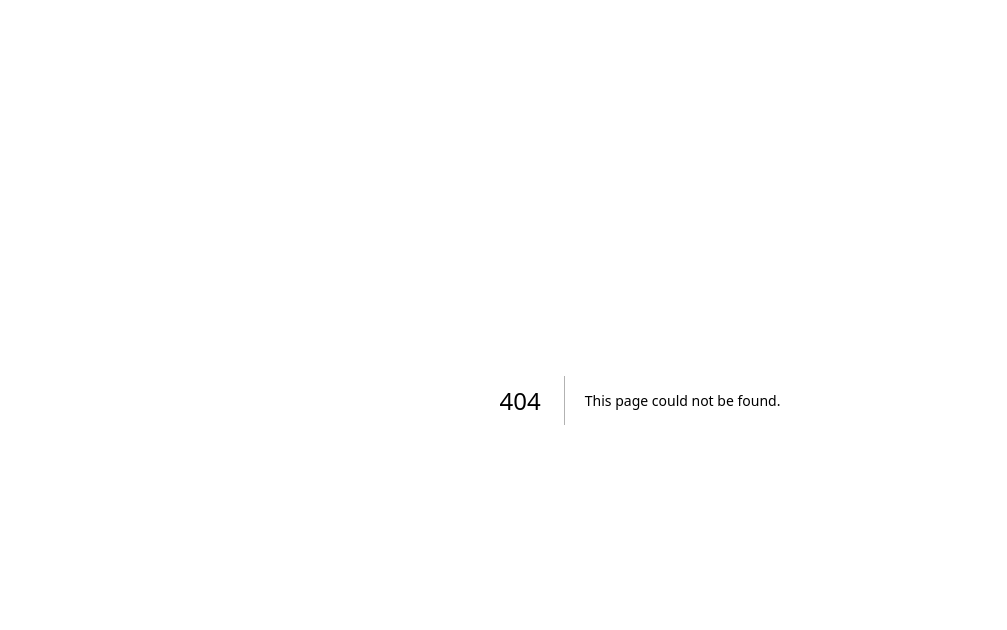
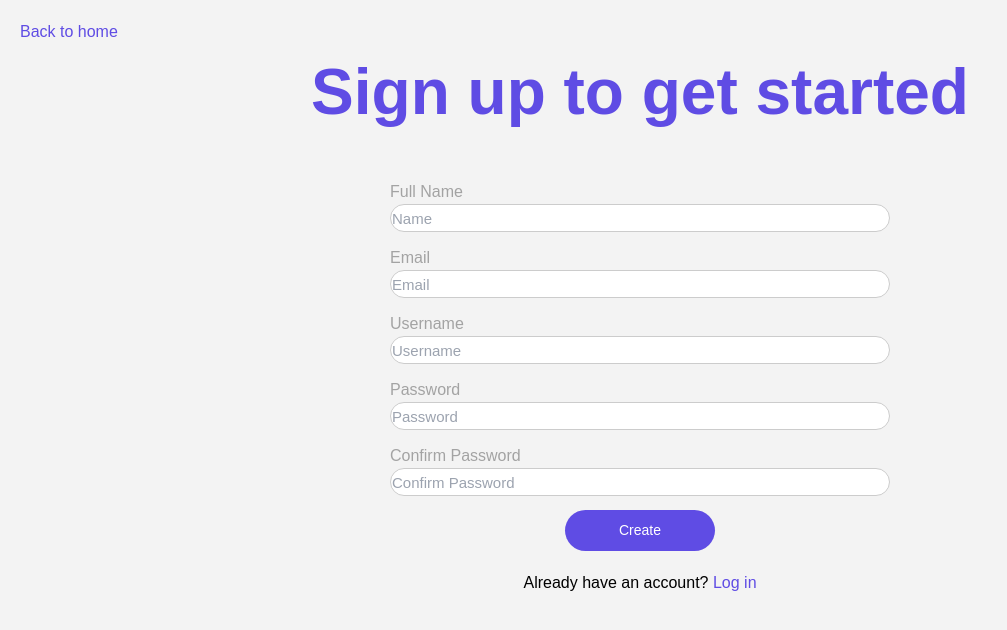
Before and after one commit to Riixardo/TextMaster, a Next.js app in the folder frontend/: page /sign_up in a window 1280 px wide. Before the commit this address had no page. Shown: the top 630 px of the page, without its empty margins (0-1007 px from the left). Built offline with nearby package versions, Linux system fonts and the light colour scheme.

Commit message:
done sign in

```diff
--- /dev/null
+++ b/frontend/pages/login.js
@@ -0,0 +1,64 @@
+import React, { useState } from 'react';
+
+export default function Login() {
+  const [formData, setFormData] = useState({
+    username: '',
+    password: ''
+  });
+
+  const handleChange = (e) => {
+    setFormData({
+      ...formData,
+      [e.target.name]: e.target.value
+    });
+  };
+
+  const handleSubmit = (e) => {
+    e.preventDefault();
+    const { username, password } = formData;
+
+    // Check if all fields are filled
+    if (!username || !password) {
+      alert('Please fill in all fields.');
+      return;
+    }
+
+    // Handle form submission logic
+    alert('Form submitted successfully!');
+  };
+
+  return (
+    <div className="container">
+      <div className="back-link">
+        <a href="/">Back to home</a>
+      </div>
+      <h1>Log in to get started</h1>
+      <form onSubmit={handleSubmit}>
+        <label>
+          Username
+          <input
+            type="text"
+            name="username"
+            placeholder="Username"
+            value={formData.username}
+            onChange={handleChange}
+          />
+        </label>
+        <label>
+          Password
+          <input
+            type="password"
+            name="password"
+            placeholder="Password"
+            value={formData.password}
+            onChange={handleChange}
+          />
+        </label>
+        <div className="button-container">
+          <button type="submit">Log In</button>
+        </div>
+      </form>
+      <p style={{ color: 'black' }}>Don't have an account? <a href="/sign_up">Sign up</a></p>
+    </div>
+  );
+}
--- /dev/null
+++ b/frontend/pages/sign_up.js
@@ -0,0 +1,113 @@
+import React, { useState } from 'react';
+
+export default function SignUp() {
+  const [formData, setFormData] = useState({
+    fullName: '',
+    email: '',
+    username: '',
+    password: '',
+    confirmPassword: ''
+  });
+
+  const handleChange = (e) => {
+    setFormData({
+      ...formData,
+      [e.target.name]: e.target.value
+    });
+  };
+
+  const handleSubmit = (e) => {
+    e.preventDefault();
+    const { fullName, email, username, password, confirmPassword } = formData;
+
+    // Check if all fields are filled
+    if (!fullName || !email || !username || !password || !confirmPassword) {
+      alert('Please fill in all fields.');
+      return;
+    }
+
+    // Check if passwords match
+    if (password !== confirmPassword) {
+      alert('Passwords do not match.');
+      return;
+    }
+
+    if (password.length < 8) {
+      alert('Password must be at least 8 characters long.');
+      return;
+    }
+
+    // Handle form submission logic
+    alert('Form submitted successfully!');
+
+
+  };
+
+  return (
+    <div className="container">
+      <div className="back-link">
+        <a href="/">Back to home</a>
+      </div>
+      <h1>Sign up to get started</h1>
+      <form onSubmit={handleSubmit}>
+        <label>
+          Full Name
+          <input
+            type="text"
+            name="fullName"
+            placeholder="Name"
+            value={formData.fullName}
+            onChange={handleChange}
+          />
+        </label>
+        <label>
+          Email
+          <input
+            type="email"
+            name="email"
+            placeholder="Email"
+
+            value={formData.email}
+            onChange={handleChange}
+          />
+        </label>
+        <label>
+          Username
+          <input
+            type="text"
+            name="username"
+            placeholder="Username"
+            value={formData.username}
+            onChange={handleChange}
+          />
+        </label>
+        <label>
+          Password
+          <input
+            type="password"
+            name="password"
+            placeholder="Password"
+            value={formData.password}
+            onChange={handleChange}
+          />
+        </label>
+        <label>
+          Confirm Password
+          <input
+            type="password"
+            name="confirmPassword"
+            placeholder="Confirm Password"
+            value={formData.confirmPassword}
+            onChange={handleChange}
+          />
+        </label>
+        <div className="button-container">
+            <button type="submit">Create</button>
+        </div>
+
+      </form>
+      <p style={{color:'black'}}>Already have an account? <a href="/login">Log in</a></p>
+
+    </div>
+  );
+}
--- a/frontend/styles/globals.css
+++ b/frontend/styles/globals.css
@@ -51,3 +51,86 @@ body {
   background-color: white;
   color: var(--textmaster-purple);
 }
+
+.container {
+  background-color: #F3F3F3;
+  max-width: 100vw;
+  /* margin: 20px auto 0;  */
+  /* padding: 20px; */
+  display: flex;
+  flex-direction: column;
+  justify-content: flex-start, center;
+  align-items: center;
+  height: 100vh;
+}
+
+.back-link {
+  align-self: flex-start;
+  /* margin-bottom: 40px; */
+  margin-top: 20px;
+  margin-left: 20px;
+  /* Move the back link a little bit to the left */
+}
+
+h1 {
+  color: #5f4ce4;
+  font-size: 64px;
+  margin-bottom: 40px;
+  font-weight: bold;
+}
+
+form {
+  width: 100%;
+  max-width: 500px;
+  display: flex;
+  flex-direction: column;
+}
+
+label {
+  font-size: 16px;
+  margin-bottom: 10px;
+  color: #a3a3a3;
+}
+
+input {
+  height: 50%;
+  width: 100%;
+  padding: 1px;
+  margin-bottom: 10px;
+  border-radius: 60px;
+  border: 1px solid #ccc;
+  font-size: 15px;
+  color: #0a0a0a;
+}
+
+button {
+  background-color: #5f4ce4;
+  color: white;
+  padding: 10px;
+  /* Reduced padding */
+  border: none;
+  border-radius: 60px;
+  cursor: pointer;
+  font-size: 14px;
+  /* Reduced font size */
+
+  width: 30%;
+}
+
+button:hover {
+  background-color: #4e3bbd;
+}
+
+p {
+  margin-top: 20px;
+}
+
+a {
+  color: #5f4ce4;
+  text-decoration: none;
+}
+
+.button-container {
+  display: flex;
+  justify-content: center;
+}
```
